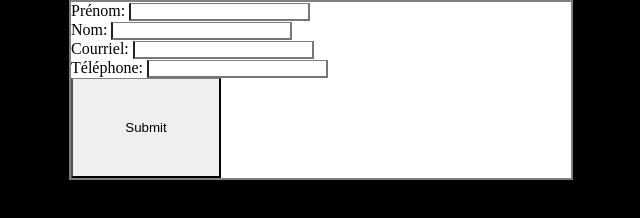
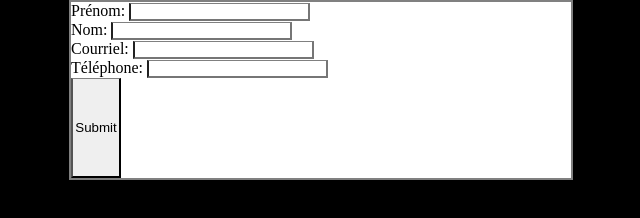
Before and after one commit to mobeausoleil/veille-node-4, a website: page public/index.html in a window 1280 px wide. Shown: the whole page, without its empty margins (319-959 px from the left). Drawn offline with Linux system fonts and the light colour scheme.

Commit message:
taille bouton submit, plus petit

```diff
--- a/public/less/style.less
+++ b/public/less/style.less
@@ -21,6 +21,6 @@ form input {
 }
 
 form input[type=submit] {
-	width: 150px;
+	width: 50px;
 	height: 100px;
 }
```
Also changed, not shown: public/css/style.css.
